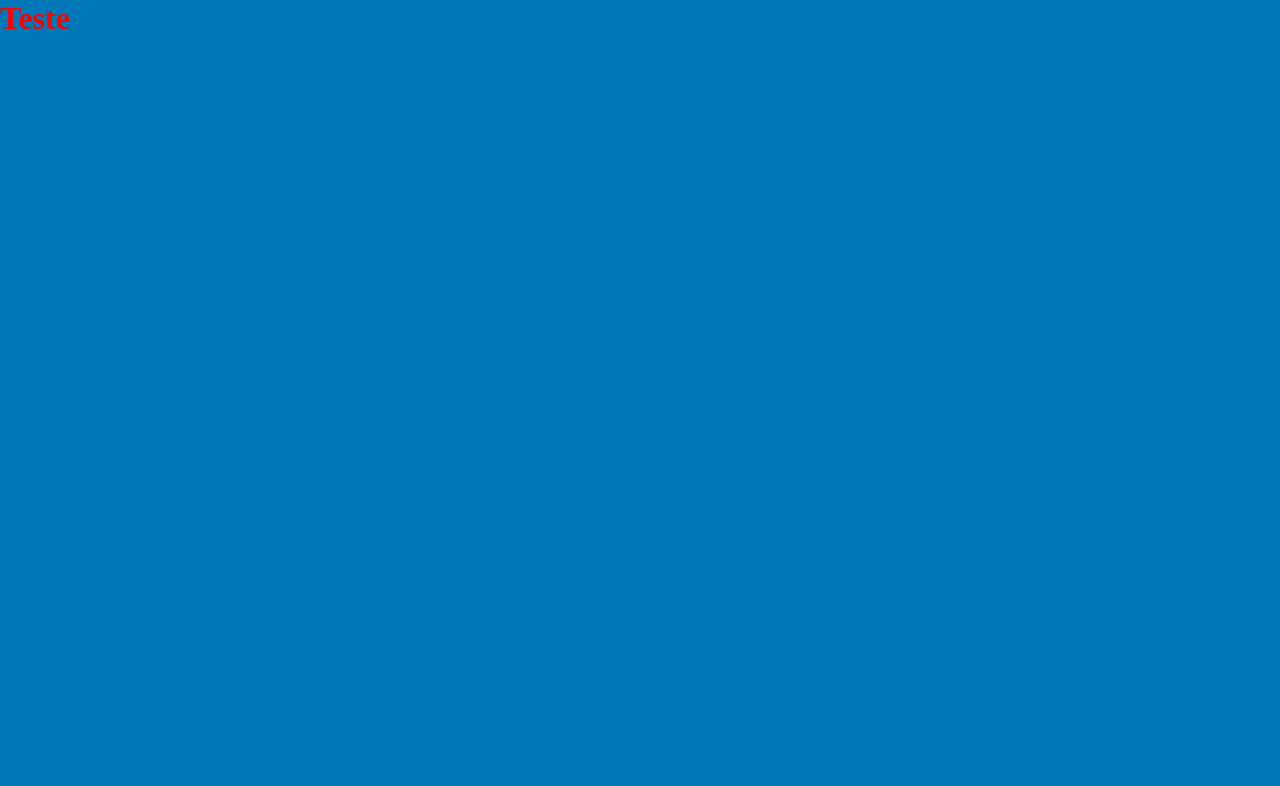
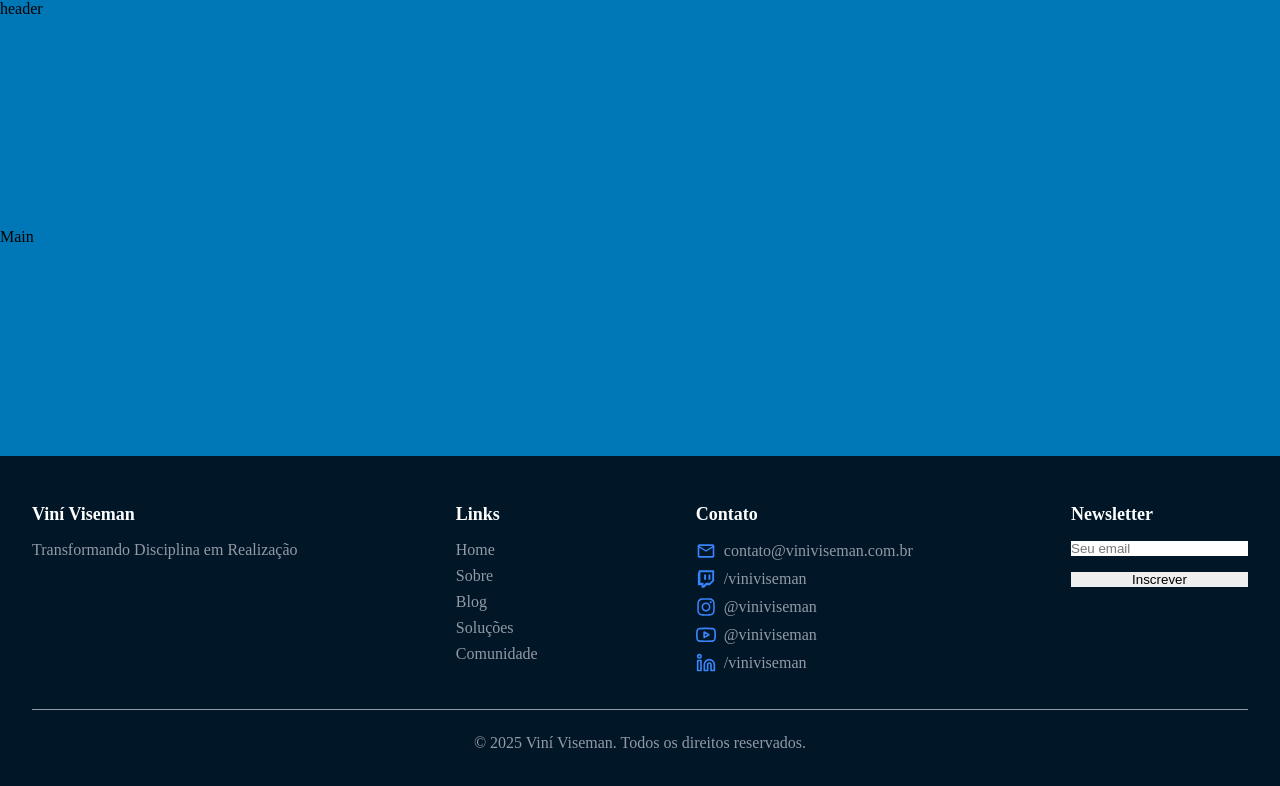
Before and after one commit to kelvincharlesdev/viniviseman, a React (Vite) app: page / in a window 1280 px wide. Shown: the top 786 px of the page. Built offline with nearby package versions, Linux system fonts and the light colour scheme.

Commit message:
feat: add exemple of layout in home page

```diff
--- a/src/App.styles.ts
+++ b/src/App.styles.ts
@@ -4,6 +4,9 @@ export const Teste = styled.div`
   min-height: 100vh;
   width: 100%;
   background-color: ${({ theme }) => theme.colors.neutral.medium};
+  display: flex;
+  flex-direction: column;
+  justify-content: space-between;
 
   h1 {
     color: red;
--- a/src/App.tsx
+++ b/src/App.tsx
@@ -1,9 +1,12 @@
 import * as S from './App.styles';
+import { Footer } from './containers/Footer';
 
 function App() {
   return (
     <S.Teste>
-      <h1>Teste</h1>
+      <div>header</div>
+      <div>Main</div>
+      <Footer />
     </S.Teste>
   );
 }
```
